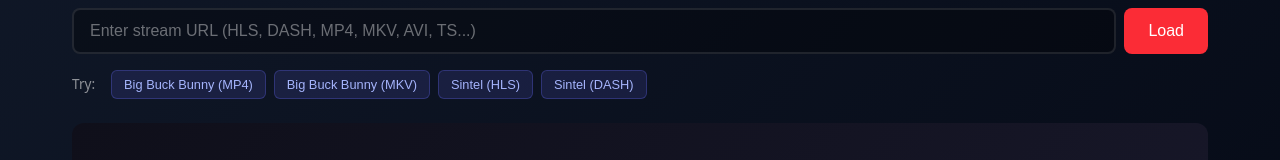
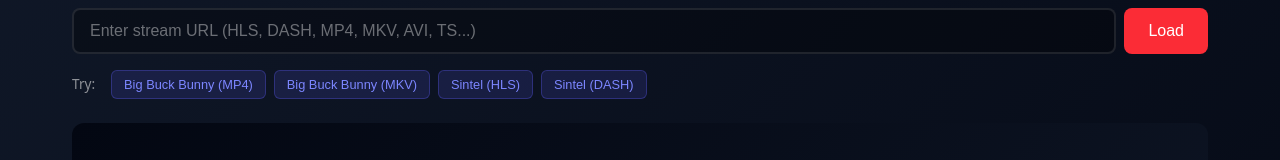
Before and after one commit to sparkison/m3u-player, a React (Vite) app: page / in a window 1280 px wide. Shown: the part 167-327 px from the top of the page. Built offline with nearby package versions, Linux system fonts and the light colour scheme; what shaka-player would draw is missing.

Commit message:
chore: Adjusting styles

```diff
--- a/src/App.css
+++ b/src/App.css
@@ -74,7 +74,7 @@
 
 .url-input:focus {
   border-color: #615fff;
-  box-shadow: 0 0 0 3px rgba(99, 102, 241, 0.2);
+  box-shadow: 0 0 0 3px rgba(97, 95, 255, 0.2);
 }
 
 .url-input::placeholder {
@@ -118,17 +118,17 @@
 .sample-button {
   padding: 0.4rem 0.75rem;
   font-size: 0.8rem;
-  color: #a5b4fc;
-  background: rgba(99, 102, 241, 0.15);
-  border: 1px solid rgba(99, 102, 241, 0.3);
+  color: #7c86ff;
+  background: rgba(97, 95, 255, 0.15);
+  border: 1px solid rgba(97, 95, 255, 0.3);
   border-radius: 6px;
   cursor: pointer;
   transition: all 0.2s;
 }
 
 .sample-button:hover {
-  background: rgba(99, 102, 241, 0.25);
-  border-color: rgba(99, 102, 241, 0.5);
+  background: rgba(97, 95, 255, 0.25);
+  border-color: rgba(97, 95, 255, 0.5);
 }
 
 /* Player Section */
@@ -151,7 +151,7 @@
   display: flex;
   align-items: center;
   justify-content: center;
-  background: linear-gradient(135deg, #0f0f1a 0%, #1a1a2e 100%);
+  background: linear-gradient(135deg, #030712 0%, #101828 100%);
 }
 
 .placeholder-content {
```
